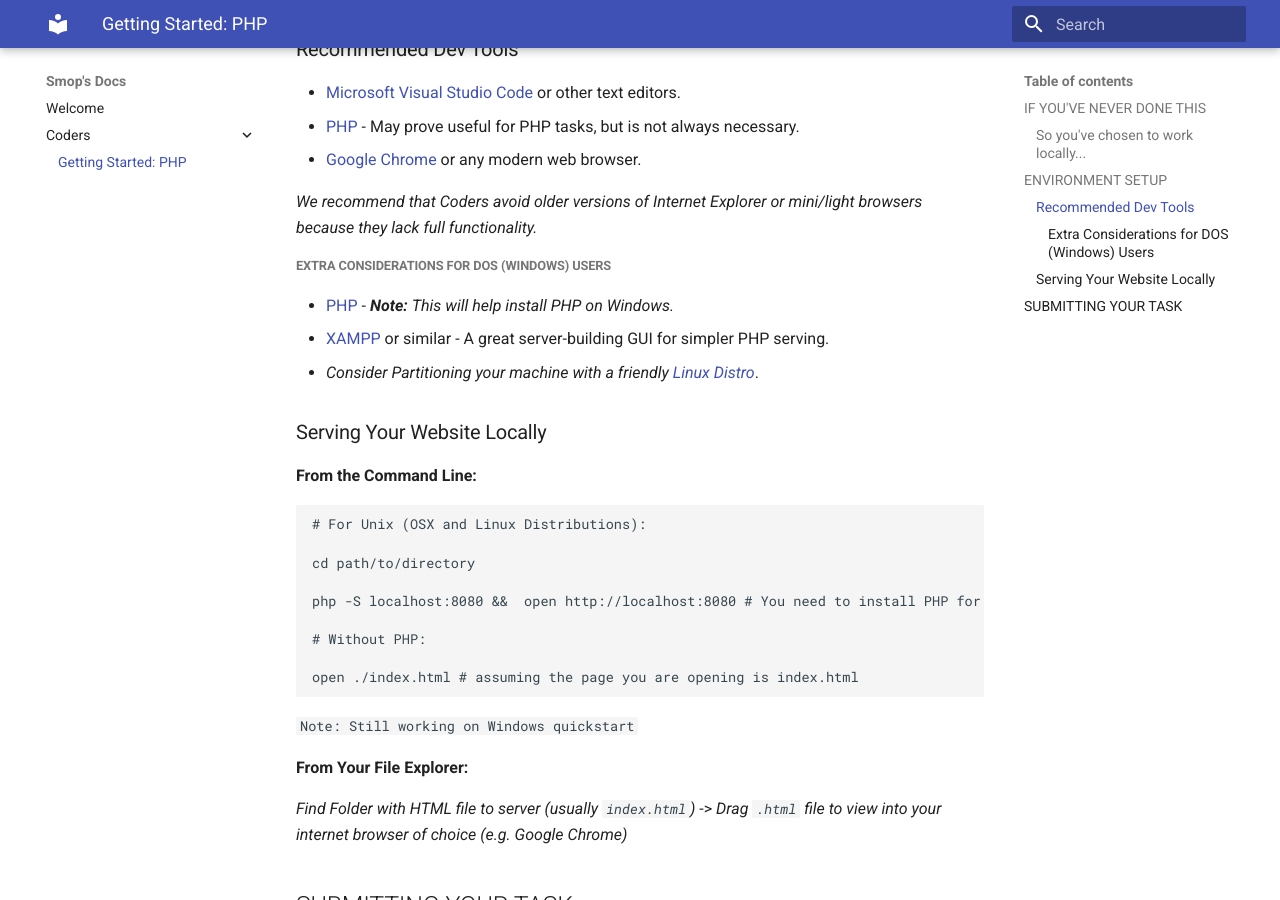
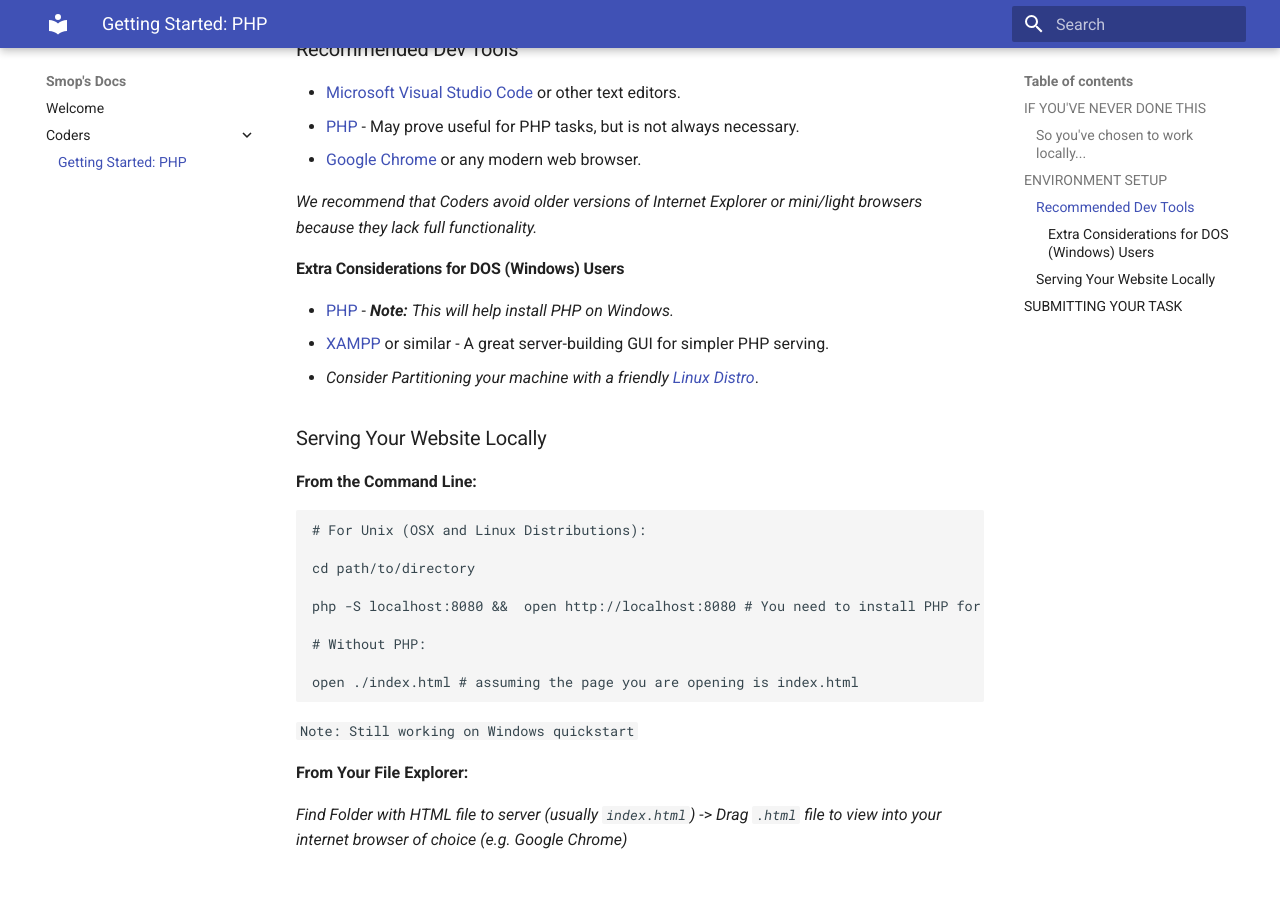
Before and after one commit to AlexShukhman/smop-docs, an MkDocs documentation site: the page built from md/Coders/Getting_Started:_PHP.md, in a window 1280 px wide and 900 px high, scrolled down 567 px. Built offline with MkDocs 1.6.1 and Material for MkDocs 9.7.7, drawn with Linux system fonts in a browser that asks for light colours.

Commit message:
more css

```diff
--- a/docs/Coders/Getting_Started:_PHP/index.html
+++ b/docs/Coders/Getting_Started:_PHP/index.html
@@ -431,7 +431,7 @@
 <li><a href="https://www.google.com/chrome/">Google Chrome</a> or any modern web browser.</li>
 </ul>
 <p><em>We recommend that Coders avoid older versions of Internet Explorer or mini/light browsers because they lack full functionality.</em></p>
-<h5 id="extra-considerations-for-dos-windows-users">Extra Considerations for DOS (Windows) Users</h5>
+<h4 id="extra-considerations-for-dos-windows-users">Extra Considerations for DOS (Windows) Users</h4>
 <ul>
 <li><a href="http://www.w3programmers.com/run-php-in-php-built-in-web-server/">PHP</a> - <strong><em>Note:</em></strong> <em>This will help install PHP on Windows.</em></li>
 <li><a href="https://www.apachefriends.org/index.html">XAMPP</a> or similar - A great server-building GUI for simpler PHP serving.</li>
--- a/md/Coders/Getting_Started:_PHP.md
+++ b/md/Coders/Getting_Started:_PHP.md
@@ -22,7 +22,7 @@
 
 *We recommend that Coders avoid older versions of Internet Explorer or mini/light browsers because they lack full functionality.*
 
-##### Extra Considerations for DOS (Windows) Users
+#### Extra Considerations for DOS (Windows) Users
 
 * [PHP](http://www.w3programmers.com/run-php-in-php-built-in-web-server/) - ***Note:*** *This will help install PHP on Windows.*
 * [XAMPP](https://www.apachefriends.org/index.html) or similar - A great server-building GUI for simpler PHP serving.
```
